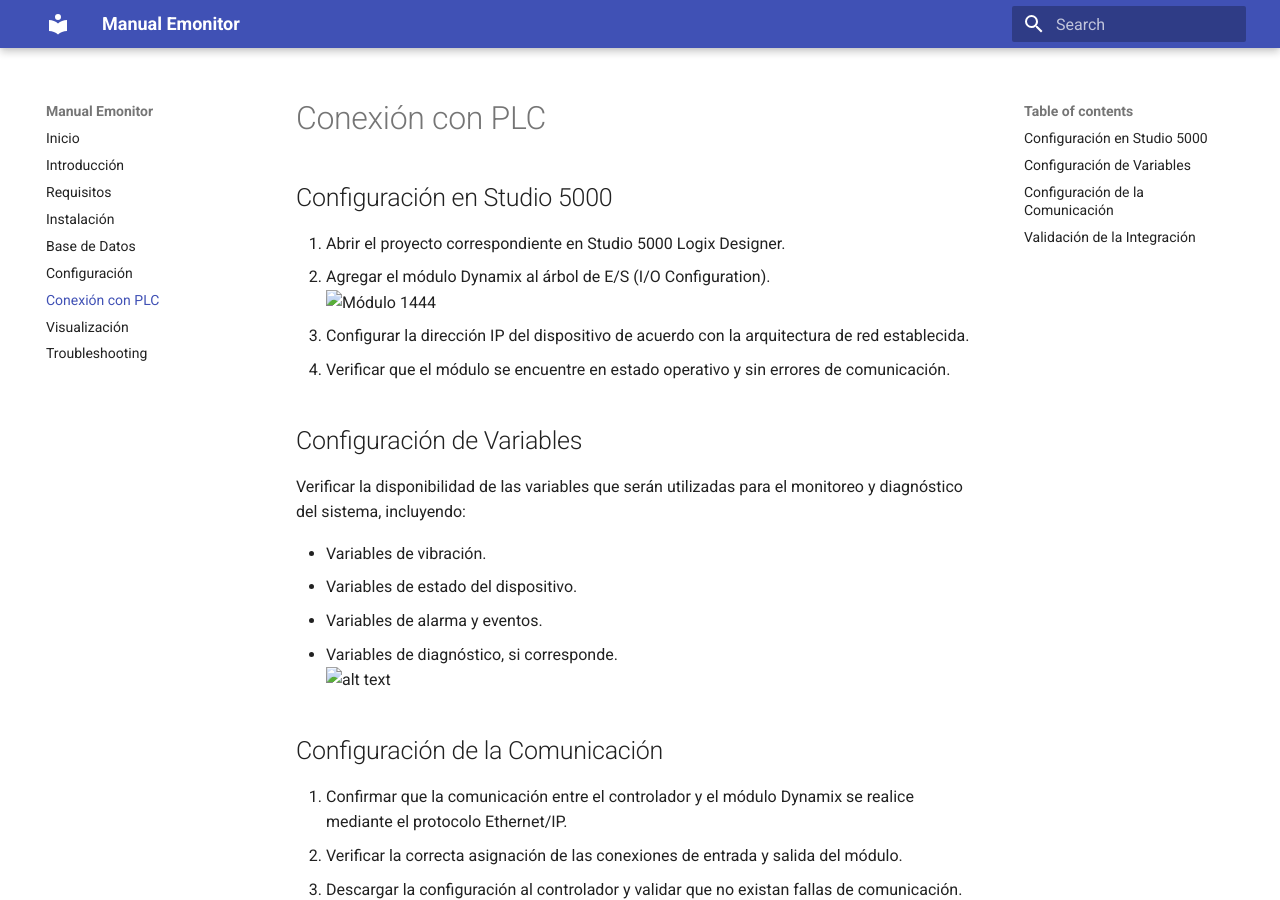
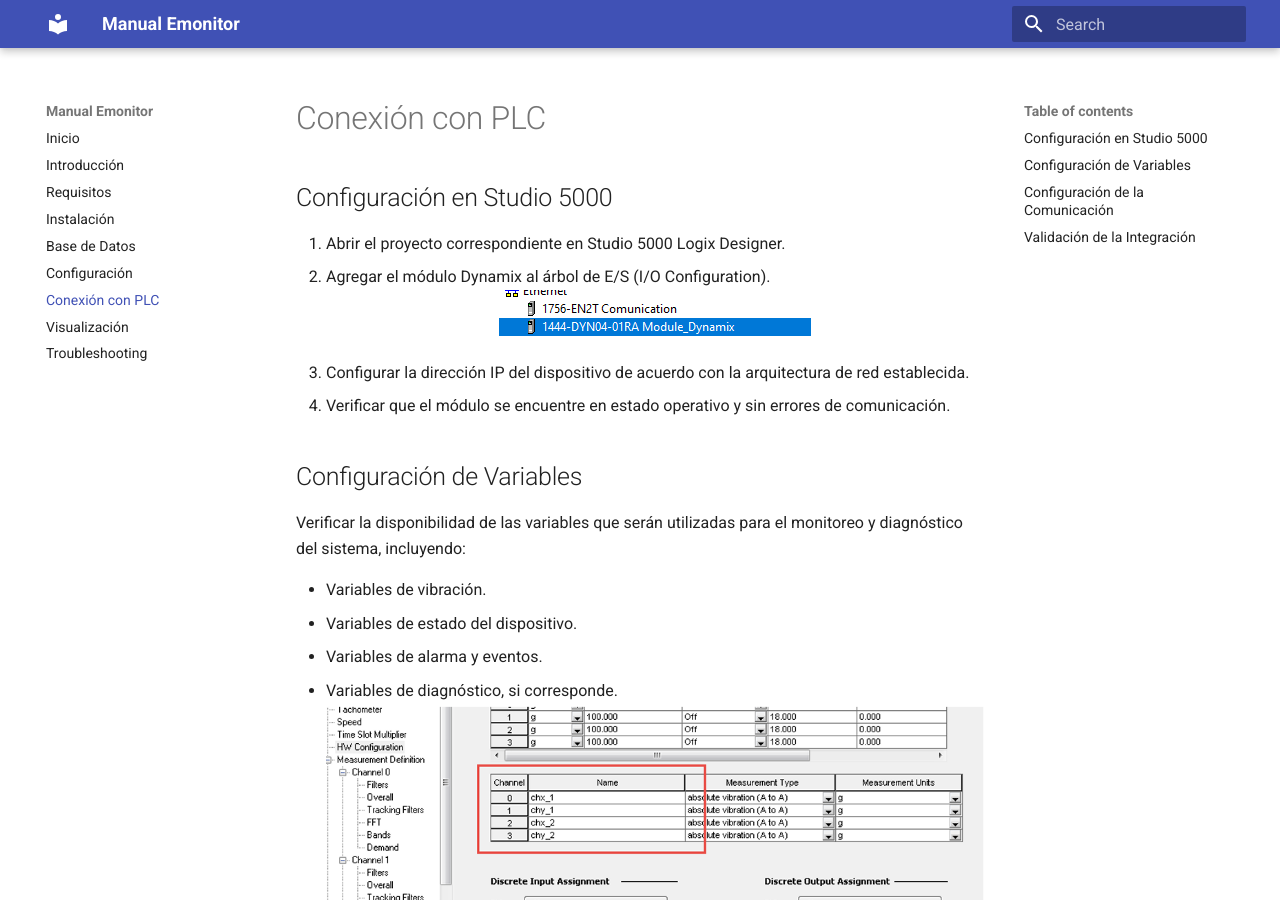
Before and after one commit to isabelafranco-debug/manual-emonitor, an MkDocs documentation site: the page built from docs/conexion_plc.md, in a window 1280 px wide and 900 px high. Built offline with MkDocs 1.6.1 and Material for MkDocs 9.7.7, drawn with Linux system fonts in a browser that asks for light colours.

Commit message:
add diction

```diff
--- a/docs/conexion_plc.md
+++ b/docs/conexion_plc.md
@@ -4,7 +4,7 @@
 
 1. Abrir el proyecto correspondiente en Studio 5000 Logix Designer.
 2. Agregar el módulo Dynamix al árbol de E/S (I/O Configuration).
-![Módulo 1444](1444.png){ .center }
+![Módulo 1444](img/1444.png){ .center }
 3. Configurar la dirección IP del dispositivo de acuerdo con la arquitectura de red establecida.
 4. Verificar que el módulo se encuentre en estado operativo y sin errores de comunicación.
 
@@ -16,7 +16,7 @@ Verificar la disponibilidad de las variables que serán utilizadas para el monit
 * Variables de estado del dispositivo.
 * Variables de alarma y eventos.
 * Variables de diagnóstico, si corresponde.
-![alt text](VARIABLESCONF.png){ .center }
+![alt text](img/VARIABLESCONF.png){ .center }
 
 ## Configuración de la Comunicación
 
```
